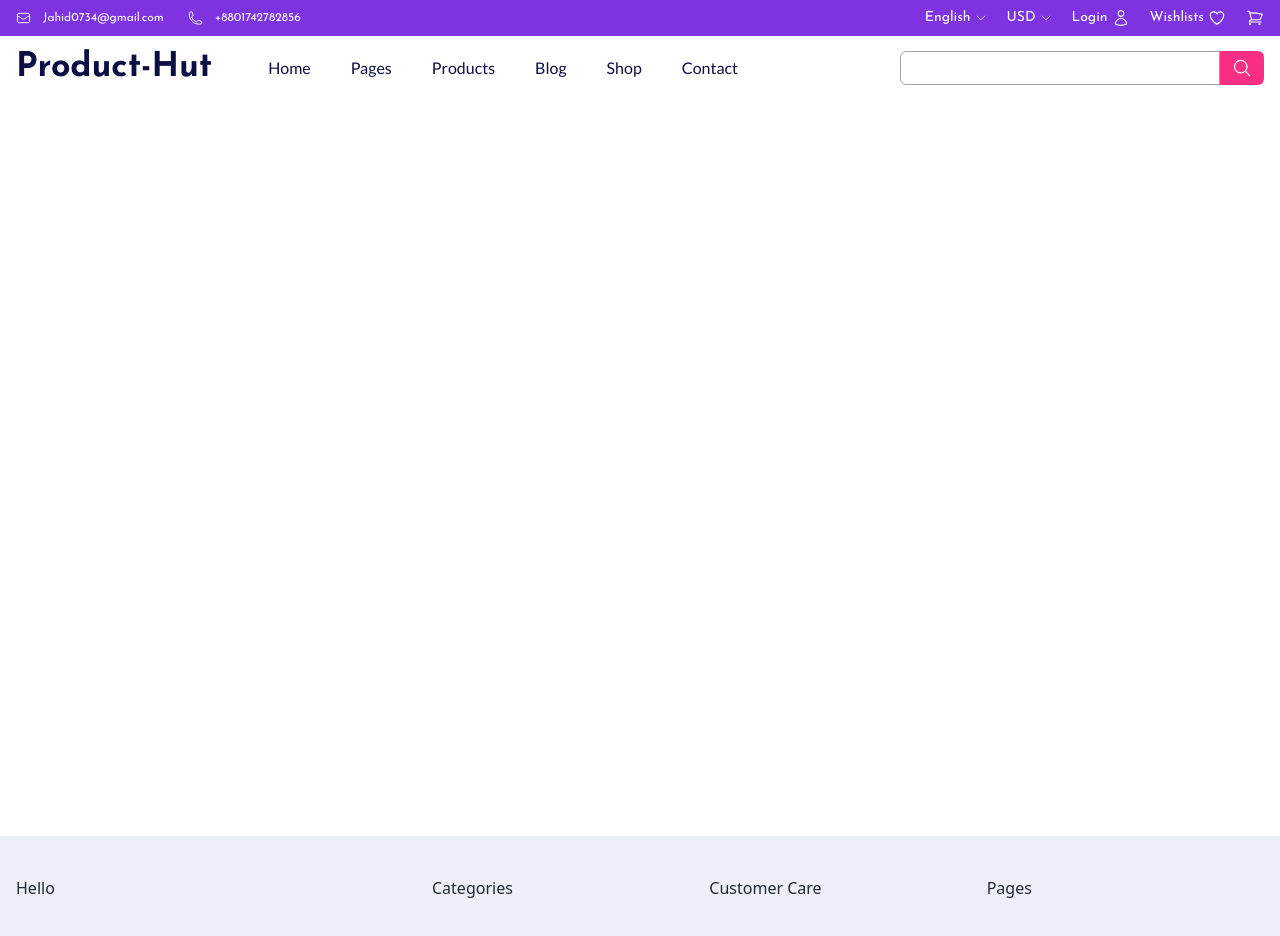
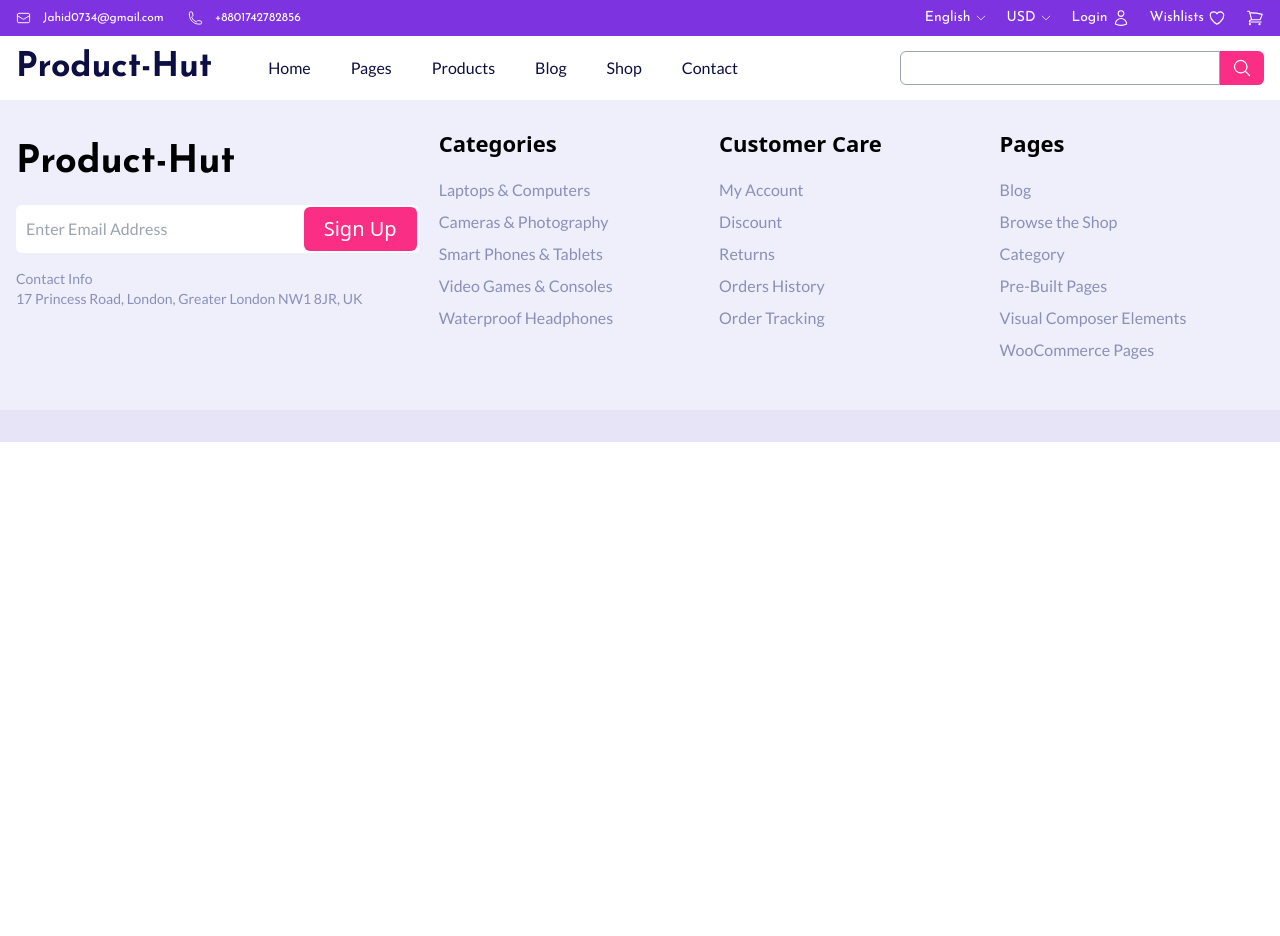
Before and after one commit to Hasan0734/product-hut, a Next.js app: page / in a window 1280 px wide. Shown: the top 936 px of the page. After the commit the page ends 800 px from the top, so only its background shows below. Built offline with nearby package versions, Linux system fonts and the light colour scheme.

Commit message:
footer finished

```diff
--- /dev/null
+++ b/components/Drawer/Drawer.tsx
@@ -0,0 +1,31 @@
+import React from 'react'
+import NavItems from '../Navbar/NavItems'
+import { Bars3Icon, XMarkIcon } from '@heroicons/react/24/outline';
+
+function Drawer({ children }: any) {
+
+    return (
+        <div className="drawer bg-white">
+            <input id="my-drawer-3" type="checkbox" className="drawer-toggle" />
+            <div className="drawer-content flex flex-col">
+
+                {children}
+            </div>
+            <div className="drawer-side block lg:hidden">
+                <label htmlFor="my-drawer-3" className="drawer-overlay"></label>
+
+                <div className='bg-white p-4 w-80 block lg:hidden menu'>
+                    <div className="flex justify-end">
+                        <label htmlFor="my-drawer-3" className="btn btn-square btn-ghost">
+                        <XMarkIcon width={25}/>
+                        </label>
+                    </div>
+                    <NavItems />
+                </div>
+
+            </div>
+        </div>
+    )
+}
+
+export default Drawer
--- /dev/null
+++ b/components/Footer/Bio.tsx
@@ -0,0 +1,23 @@
+import React from 'react'
+
+function Bio() {
+  return (
+      <div className='col-span-12 lg:col-span-4'>
+          <h1 className='text-xl lg:text-[38px] leading-[45px] josefin-font text-[#000000] font-bold'>Product-Hut</h1>
+          <form className='mt-5'>
+              <div className='flex w-full  sm:w-3/4  lg:w-full justify-between bg-white p-[2px] rounded-md'>
+                  <input className='bg-white outline-none  px-2 py-1 text-[#8A8FB9] text-[16px] font-normal flex-1 lato-font' placeholder='Enter Email Address' type="text" />
+
+                  <button className='bg-[#FB2E86] px-5 py-2 text-white rounded-md text-xl font-medium' type='submit'>Sign Up</button>
+
+              </div>
+          </form>
+          <div className='mt-4'>
+              <p className='text-[#8A8FB9] lato-font text-sm leading-5'>Contact Info</p>
+              <p className='text-[#8A8FB9] lato-font text-sm leading-5'>17 Princess Road, London, Greater London NW1 8JR, UK</p>
+          </div>
+      </div>
+  )
+}
+
+export default Bio
--- /dev/null
+++ b/components/Footer/Categories.tsx
@@ -0,0 +1,26 @@
+import Link from 'next/link'
+import React from 'react'
+
+const categories = [
+    { id: 1, name: "Laptops & Computers", url: "/" },
+    { id: 2, name: "Cameras & Photography", url: "/" },
+    { id: 3, name: "Smart Phones & Tablets", url: "/" },
+    { id: 4, name: "Video Games & Consoles", url: "/" },
+    { id: 5, name: "Waterproof Headphones", url: "/" },
+]
+function Categories() {
+    return (
+        <div>
+            <h3 className='text-[#000000] text-[22px] leading-[6px] font-semibold'>Categories</h3>
+            <ul className='mt-8'>
+                {categories.map((category) => <li className='my-2' key={category.id}>
+                    <Link href={category.url} legacyBehavior>
+                        <a className='text-[#8A8FB9] text-[16px] leading-[19px] font-normal lato-font py-2'>{category.name}</a>
+                    </Link>
+                </li>)}
+            </ul>
+        </div>
+    )
+}
+
+export default Categories
--- /dev/null
+++ b/components/Footer/CustomerCare.tsx
@@ -0,0 +1,26 @@
+import Link from 'next/link'
+import React from 'react'
+
+const categories = [
+    { id: 1, name: "My Account", url: "/" },
+    { id: 2, name: "Discount", url: "/" },
+    { id: 3, name: "Returns", url: "/" },
+    { id: 4, name: "Orders History", url: "/" },
+    { id: 5, name: "Order Tracking", url: "/" },
+]
+function CustomerCare() {
+  return (
+      <div>
+          <h3 className='text-[#000000] text-[22px] leading-[6px] font-semibold'>Customer Care</h3>
+          <ul className='mt-8'>
+              {categories.map((category) => <li className='my-2' key={category.id}>
+                  <Link href={category.url} legacyBehavior>
+                      <a className='text-[#8A8FB9] text-[16px] leading-[19px] font-normal lato-font py-2'>{category.name}</a>
+                  </Link>
+              </li>)}
+          </ul>
+      </div>
+  )
+}
+
+export default CustomerCare
--- a/components/Footer/Footer.tsx
+++ b/components/Footer/Footer.tsx
@@ -1,4 +1,10 @@
 import React from 'react'
+import Bio from './Bio'
+import Categories from './Categories';
+import CustomerCare from './CustomerCare';
+import Pages from './Pages';
+
+
 
 function Footer() {
     return (
@@ -6,21 +12,15 @@ function Footer() {
 
             <div className='bg-[#EEEFFB] py-10'>
                 <div className='container mx-auto px-4'>
-                  <div className='grid grid-cols-12'>
-                      <div className='col-span-4'>
-                          <h1>Hello</h1>
-                      </div>
-                      <div className='col-span-8 '>
-                          <div className='grid grid-cols-3'>
-                              <div>
-                                  <h3>Categories</h3>
-                              </div>
-                              <div>
-                                  <h3>Customer Care</h3>
-                              </div>
-                              <div>
-                                  <h3>Pages</h3>
-                              </div>
+                    <div className='grid grid-cols-12 gap-y-5 gap-x-5'>
+
+                        <Bio />
+
+                        <div className='col-span-12 lg:col-span-8'>
+                            <div className='grid grid-cols-1 lg:grid-cols-3 gap-4'>
+                                <Categories />
+                                <CustomerCare />
+                                <Pages/>
                             </div>
                         </div>
                     </div>
--- /dev/null
+++ b/components/Footer/Pages.tsx
@@ -0,0 +1,27 @@
+import Link from 'next/link'
+import React from 'react'
+
+const categories = [
+    { id: 1, name: "Blog", url: "/blog" },
+    { id: 2, name: "Browse the Shop", url: "/shop" },
+    { id: 3, name: "Category", url: "/category" },
+    { id: 4, name: "Pre-Built Pages", url: "/pre-built-pages" },
+    { id: 5, name: "Visual Composer Elements", url: "/composer-elements" },
+    { id: 6, name: "WooCommerce Pages", url: "/wooCommerce" },
+]
+function Pages() {
+    return (
+        <div>
+            <h3 className='text-[#000000] text-[22px] leading-[6px] font-semibold'>Pages</h3>
+            <ul className='mt-8'>
+                {categories.map((category) => <li className='my-2' key={category.id}>
+                    <Link href={category.url} legacyBehavior>
+                        <a className='text-[#8A8FB9] text-[16px] leading-[19px] font-normal lato-font py-2'>{category.name}</a>
+                    </Link>
+                </li>)}
+            </ul>
+        </div>
+    )
+}
+
+export default Pages
--- a/components/Navbar/Navbar.tsx
+++ b/components/Navbar/Navbar.tsx
@@ -1,19 +1,11 @@
 import React, { useState } from 'react';
 import NavItems from './NavItems';
 import SearchBox from './SearchBox';
-import { Bars3Icon, XMarkIcon } from '@heroicons/react/24/outline';
-import { Transition } from '@headlessui/react'
-
 
 function Navbar() {
-    const [toggle, setToggle] = useState(false)
     return (
 
-        <nav className="drawer bg-white">
-            <input id="my-drawer-3" type="checkbox" className="drawer-toggle" />
-            <div className="drawer-content flex flex-col">
-
-                <div className="container mx-auto px-4  w-full navbar bg-white flex justify-between items-center">
+        <nav className="container mx-auto px-4  w-full navbar bg-white flex justify-between items-center">
 
             <div className='flex gap-x-6 xl:gap-x-14 items-center'>
                 <div className='josefin-font text-[#0D0E43] font-bold text-xl  lg:text-[34px] leading-[34px]'>
@@ -31,20 +23,6 @@ function Navbar() {
                     <svg xmlns="http://www.w3.org/2000/svg" fill="none" viewBox="0 0 24 24" className="inline-block w-6 h-6 stroke-current"><path strokeLinecap="round" strokeLinejoin="round" strokeWidth="2" d="M4 6h16M4 12h16M4 18h16"></path></svg>
                 </label>
             </div>
-                </div>
-            </div>
-            <div className="drawer-side block lg:hidden">
-                <label htmlFor="my-drawer-3" className="drawer-overlay">Hello</label>
-                {/* <ul className="menu p-4 w-80 bg-gray-100 ">
-                    <li><a>Sidebar Item 1</a></li>
-                    <li><a>Sidebar Item 2</a></li>
-
-                </ul> */}
-                <div className='bg-white p-4 w-80 block lg:hidden menu'>
-                    <NavItems />
-                </div>
-
-            </div>
         </nav>
 
     )
--- a/pages/index.tsx
+++ b/pages/index.tsx
@@ -1,5 +1,6 @@
 import type { NextPage } from 'next'
 import Head from 'next/head'
+import Drawer from '../components/Drawer/Drawer';
 import Footer from '../components/Footer/Footer';
 import Navbar from '../components/Navbar/Navbar';
 import TopHeader from '../components/TopHeader/TopHeader';
@@ -14,9 +15,13 @@ const Home: NextPage = () => {
         <link rel="icon" href="/favicon.ico" />
       </Head>
 
-      <TopHeader />
-      <Navbar />
-      <Footer/>
+      <Drawer>
+        <TopHeader />
+        <Navbar />
+        <Footer />
+
+      </Drawer>
+
 
     </>
   )
```
Lines whose indentation alone changed are shown as unchanged.
